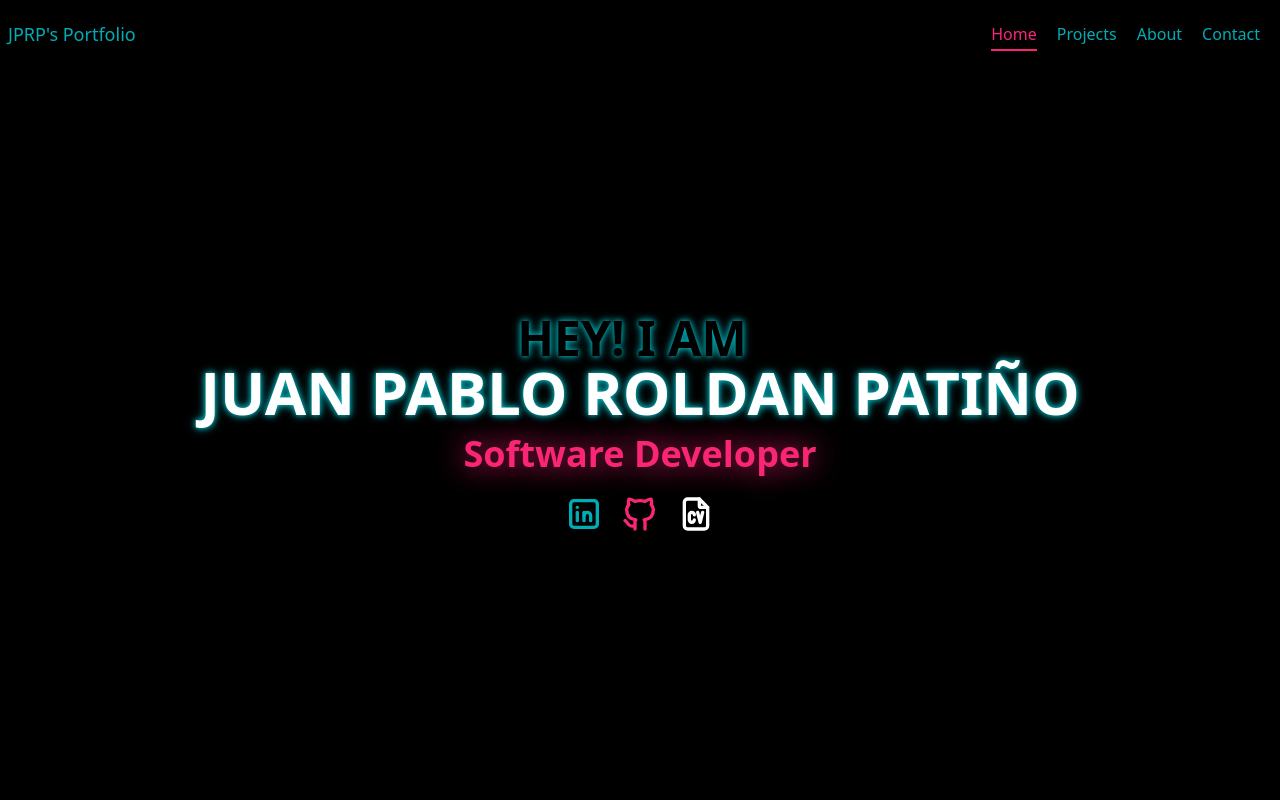
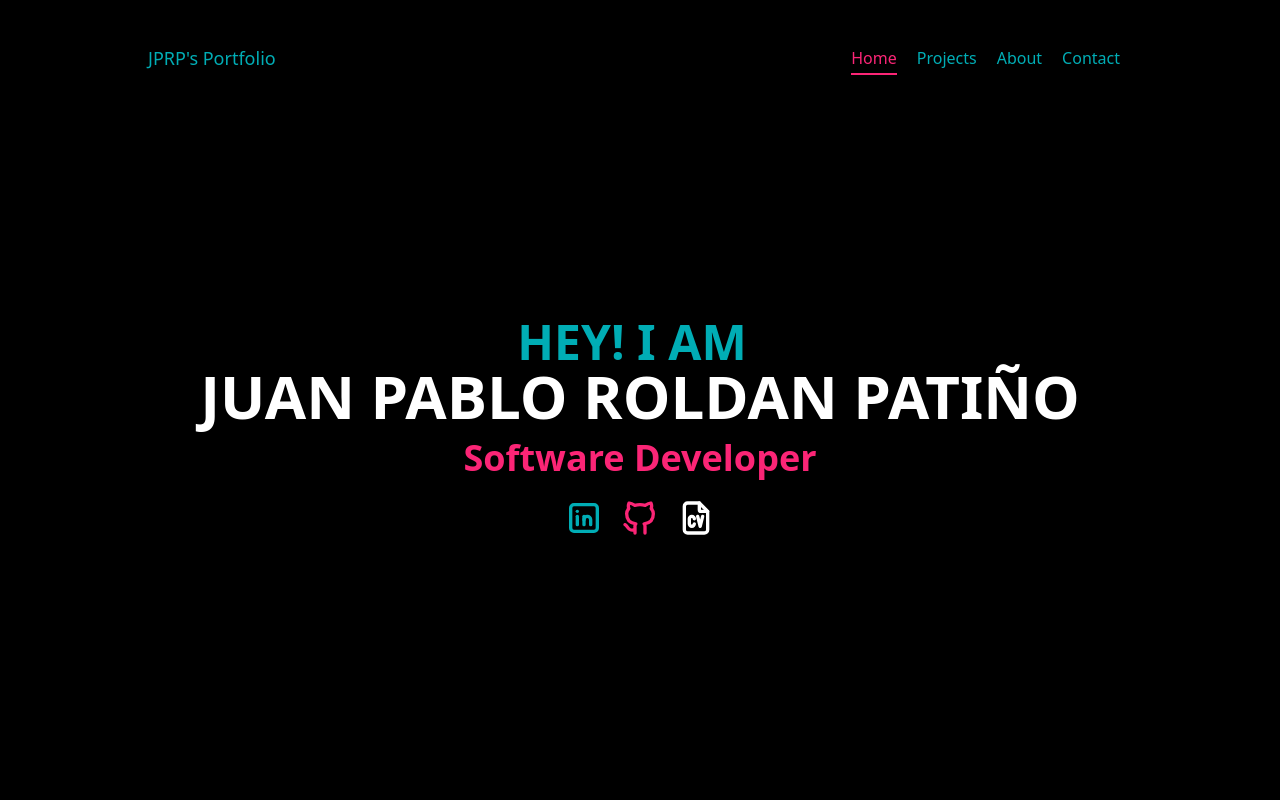
Before and after one commit to JuanPabloRP/portfolio_website, a React (Vite) app: page / in a window 1280 px wide. Shown: the top 800 px of the page. Built offline with nearby package versions, Linux system fonts and the light colour scheme; what tailwindcss-animated would draw is missing.

Commit message:
se cambio de carpeta algunos archivos y se borraron algunos componentes inncesarios

```diff
--- a/src/pages/Home/About.jsx
+++ b/src/components/About.jsx
@@ -1,5 +1,5 @@
 import PropTypes from 'prop-types';
-import hello from '../../assets/svg/hello.svg';
+import hello from '../assets/svg/hello.svg';
 
 const About = ({ NAVBAR_HEIGHT }) => {
 	return (
--- a/src/pages/Home/Contact.jsx
+++ b/src/components/Contact.jsx
@@ -1,4 +1,4 @@
-import ContactForm from '../../components/ContactForm';
+import ContactForm from './ContactForm';
 import PropTypes from 'prop-types';
 
 const Contact = ({ NAVBAR_HEIGHT }) => {
--- a/src/pages/Home/Header.jsx
+++ b/src/components/Header.jsx
@@ -11,16 +11,23 @@ const Header = ({ NAVBAR_HEIGHT }) => {
 			}}
 		>
 			<section className="animate-jump-in animate-once animate-duration-500">
-				<h2
-					className=" flex flex-col flex-wrap content-center justify-center text-center text-4xl w-auto h-auto max-w-6xl md:text-5xl lg:text-6xl md:mx-auto uppercase 0 "
-					style={{ textShadow: '0 0 5px #00adb5, 0 0 10px #00adb5' }}
-				>
-					<span className="md:pr-4 text-black text-5xl">Hey! I am </span>
-					<span>Juan Pablo Roldan Patiño</span>
+				<h2 className=" flex flex-col flex-wrap content-center justify-center text-center text-4xl w-auto h-auto max-w-6xl md:text-5xl lg:text-6xl md:mx-auto uppercase 0 ">
+					<span
+						className="md:pr-4 text-5xl text-blue"
+
+					>
+						Hey! I am{' '}
+					</span>
+					<span
+						className=""
+
+					>
+						Juan Pablo Roldan Patiño
+					</span>
 				</h2>
 				<p
 					className="mt-3 text-pink text-3xl text-center mx-auto lg:text-4xl"
-					style={{ textShadow: '0 0 30px #fb2576' }}
+
 				>
 					Software Developer
 				</p>
--- a/src/pages/Home/Navbar.jsx
+++ b/src/components/Navbar.jsx
@@ -91,7 +91,7 @@ const Navbar = ({ onMeasure, handleOpenNavbar, openNavbar, setOpenNavbar }) => {
 	return (
 		<nav
 			ref={navbarRef}
-			className=" box-border bg-black text-white p-3 w-full sticky top-0 z-40 md:flex md:justify-evenly md:content-center md:p-2"
+			className="max-w-5xl mx-auto py-3 px-5 md:rounded-md box-border  text-white  w-full sticky top-0 md:top-5 z-40 md:flex md:justify-evenly md:content-center backdrop-blur-xl"
 		>
 			<section className="w-full flex justify-between content-center text-lg py-2 md:w-full md:py-3">
 				<h3 className="text-blue w-full flex space-x-1">
--- a/src/components/ProjectV2.jsx
+++ /dev/null
@@ -1,59 +0,0 @@
-import PropTypes from 'prop-types';
-
-import { ButtonCard } from './Button';
-import Tag from './Tag';
-
-const ProjectV2 = ({ image, name, tags, links }) => {
-	/* const ArticleStyled = styled.article`
-		box-shadow: inset 0px 0px 7px 0px #00adb5, 0px 0px 7px 0px #00adb5;
-		&:hover > div {
-			opacity: 0.9;
-		}
-
-		&:hover > img {
-			opacity: 0.4;
-		}
-	`; */
-
-	return (
-		<li>
-			<article
-				className="relative max-w-sm overflow-hidden rounded-md shadow-md shadow-blue border-2 border-white box-content p-2"
-				style={{
-					boxShadow: 'inset 0px 0px 7px 0px #00adb5, 0px 0px 7px 0px #00adb5',
-				}}
-			>
-				{/* 	<h3 className="text-center p-2 text-2xl">{name}</h3> */}
-				<img
-					src={image}
-					alt={name}
-					className="w-auto h-auto duration-500 transition-all ease-out object-fill  rounded-md "
-				/>
-				<div className="absolute top-0 w-full h-full bg-black opacity-0 duration-500 transition-all ease-out text-center flex flex-col justify-around items-center">
-					<p className="flex flex-wrap space-x-2 items-center justify-center duration-500 transition-all ease-out">
-						<span className="text-blue opacity-70">Made with: </span>
-						{tags
-							? tags.map(({ id, tag }) => <Tag key={id} tag={tag} />)
-							: null}
-					</p>
-					<div className="flex items-center justify-around py-2 ">
-						{links
-							? links.map(({ id, name, link }) => (
-									<ButtonCard key={id} name={name} link={link} />
-							  ))
-							: null}
-					</div>
-				</div>
-			</article>
-		</li>
-	);
-};
-
-ProjectV2.propTypes = {
-	image: PropTypes.any.isRequired,
-	name: PropTypes.string.isRequired,
-	tags: PropTypes.array.isRequired,
-	links: PropTypes.array.isRequired,
-};
-
-export default ProjectV2;
--- a/src/components/ProjectV3.jsx
+++ /dev/null
@@ -1,56 +0,0 @@
-import PropTypes from 'prop-types';
-
-import { ButtonCard } from './Button';
-import Tag from './Tag';
-
-const ProjectV3 = ({ image, name, tags, links }) => {
-	/* const ArticleStyled = styled.article`
-		box-shadow: inset 0px 0px 7px 0px #00adb5, 0px 0px 7px 0px #00adb5;
-		& figure:hover > div {
-			opacity: 0.9;
-		}
-
-		& > figure:hover > img {
-			opacity: 0.4;
-		}
-	`;
- */
-	return (
-		<li>
-			<article className="relative max-w-sm overflow-hidden rounded-md shadow-md shadow-blue border-2 border-white box-content p-2">
-				<h3 className="text-center p-2 text-2xl">{name}</h3>
-				<figure className="relative max-w-sm overflow-hidden rounded-md shadow-md  p-2">
-					<img
-						src={image}
-						alt={name}
-						className="w-auto h-auto duration-500 transition-all ease-out object-fill  rounded-md "
-					/>
-					<div className="absolute top-0 w-full h-full bg-black opacity-0 duration-500 transition-all ease-out text-center flex flex-col justify-around items-center">
-						<p className="flex flex-wrap space-x-2 items-center justify-center duration-500 transition-all ease-out">
-							<span className="text-blue opacity-70">Made with: </span>
-							{tags
-								? tags.map(({ id, tag }) => <Tag key={id} tag={tag} />)
-								: null}
-						</p>
-					</div>
-				</figure>
-				<div className="flex items-center justify-around py-2 ">
-					{links
-						? links.map(({ id, name, link }) => (
-								<ButtonCard key={id} name={name} link={link} />
-						  ))
-						: null}
-				</div>
-			</article>
-		</li>
-	);
-};
-
-ProjectV3.propTypes = {
-	image: PropTypes.any.isRequired,
-	name: PropTypes.string.isRequired,
-	tags: PropTypes.array.isRequired,
-	links: PropTypes.array.isRequired,
-};
-
-export default ProjectV3;
--- a/src/components/ProjectV4.jsx
+++ b/src/components/ProjectV4.jsx
@@ -3,7 +3,7 @@ import Tag from './Tag';
 import { ButtonCard } from './Button';
 import { useState } from 'react';
 
-const ProjectV4 = ({ image, name, tags, links }) => {
+const Project = ({ image, name, tags, links }) => {
 	const [hovered, setHovered] = useState(false);
 
 	const handleHover = () => {
@@ -56,4 +56,4 @@ const ProjectV4 = ({ image, name, tags, links }) => {
 	);
 };
 
-export default ProjectV4;
+export default Project;
--- a/src/pages/Home/Projects.jsx
+++ b/src/components/Projects.jsx
@@ -1,7 +1,8 @@
 import PropTypes from 'prop-types';
-import { projects } from '../../data/projects';
-import Project from '../../components/Project';
-import ProjectV4 from '../../components/ProjectV4';
+import { projects } from '../data/projects';
+//import Project from './Project';
+import Project from './ProjectV4';
+
 
 const Projects = ({ NAVBAR_HEIGHT }) => {
 	return (
@@ -31,7 +32,7 @@ const Projects = ({ NAVBAR_HEIGHT }) => {
 					<>
 						<ul className="flex flex-wrap justify-center items-center gap-7 ">
 							{projects.map(({ id, image, name, tags, links }) => (
-								<ProjectV4
+								<Project
 									key={id}
 									image={image}
 									name={name}
```
Also changed, not shown: src/pages/Home/Home.jsx (+5 -7 lines), 1 other file (tests, documents, lock files or other folders).
